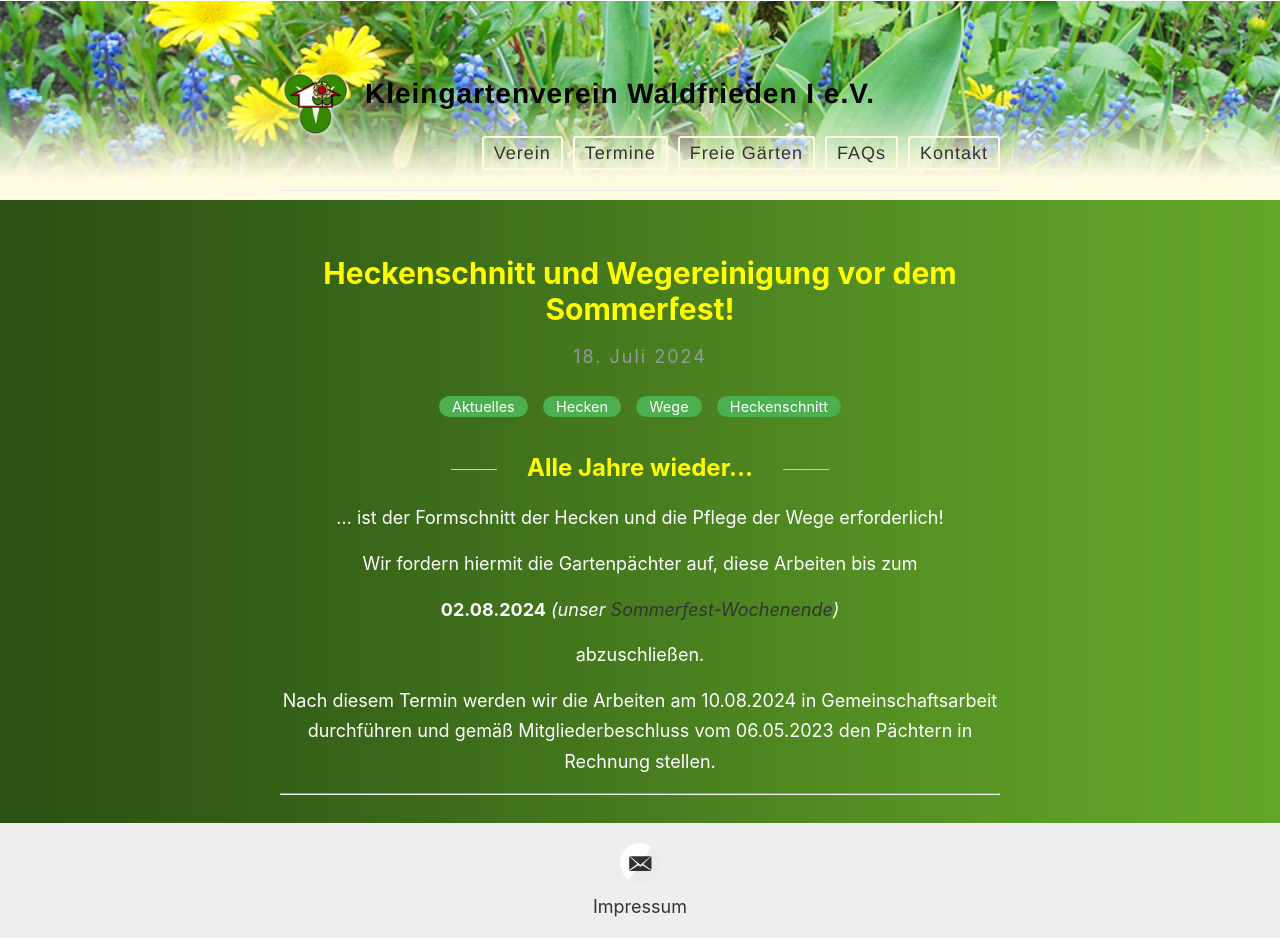
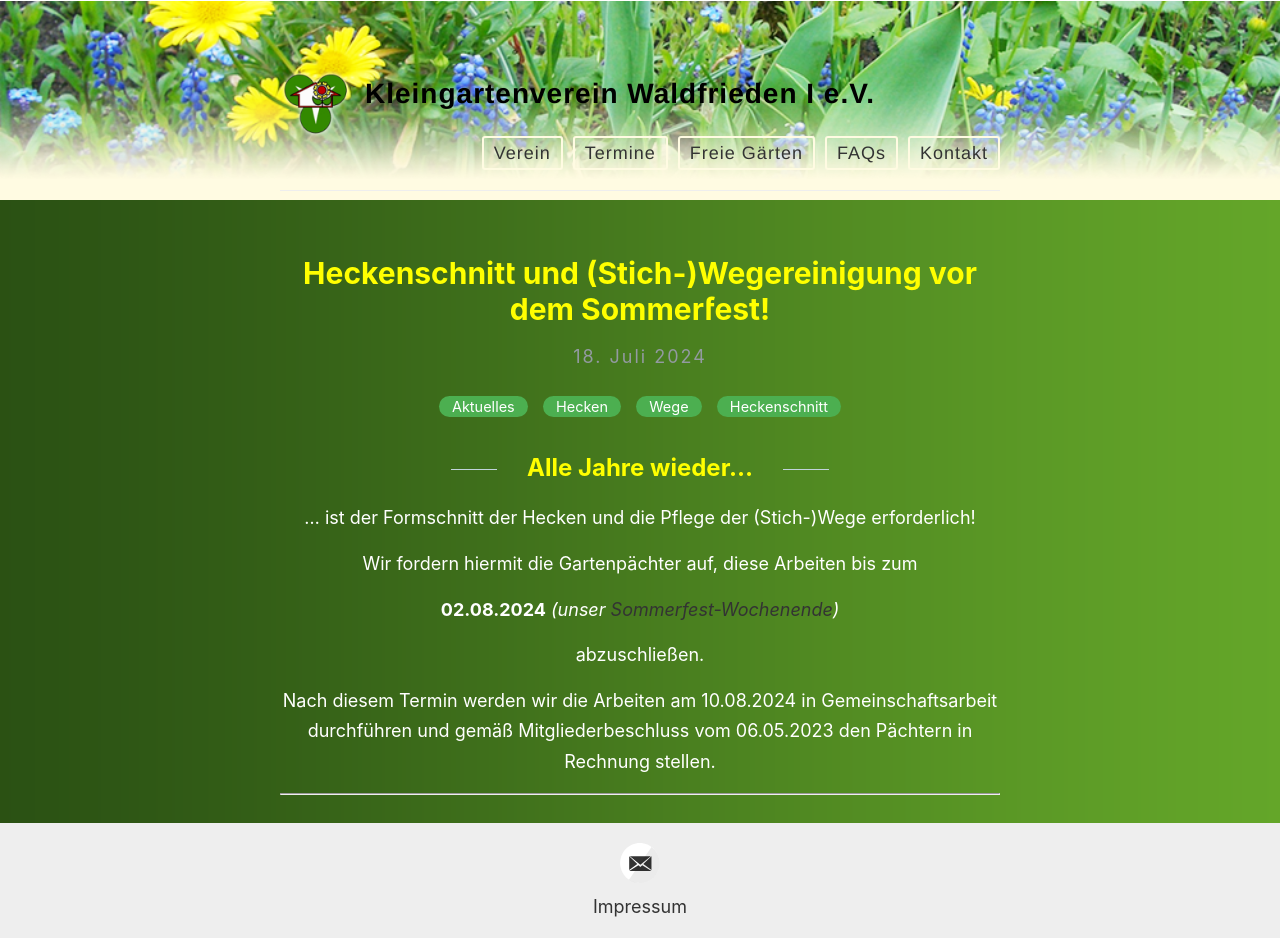
Before and after one commit to der-Frankie/kgv-website-dev.github.io, a Jekyll site: the page built from _posts/2024-07-18-Heckenschnitt.md, in a window 1280 px wide. Built offline with Jekyll 4.4.1, drawn with Linux system fonts in a browser that asks for light colours.

Commit message:
Update 2024-07-18-Heckenschnitt.md
Stichwege ergänzt

```diff
--- a/_posts/2024-07-18-Heckenschnitt.md
+++ b/_posts/2024-07-18-Heckenschnitt.md
@@ -1,13 +1,13 @@
 ---
 layout: post
-title: Heckenschnitt und Wegereinigung vor dem Sommerfest!
+title: Heckenschnitt und (Stich-)Wegereinigung vor dem Sommerfest!
 categories: [Aktuelles, Hecken, Wege, Heckenschnitt]
-excerpt: Bis zum 02.08.2024 Heckenschnitt und Wegereinigung durchführen!
+excerpt: Bis zum 02.08.2024 Heckenschnitt und (Stich-)Wegereinigung durchführen!
 ---
 
 ## Alle Jahre wieder...
 
-... ist der Formschnitt der Hecken und die Pflege der Wege erforderlich!
+... ist der Formschnitt der Hecken und die Pflege der (Stich-)Wege erforderlich!
 
 Wir fordern hiermit die Gartenpächter auf, diese Arbeiten bis zum
 
```
